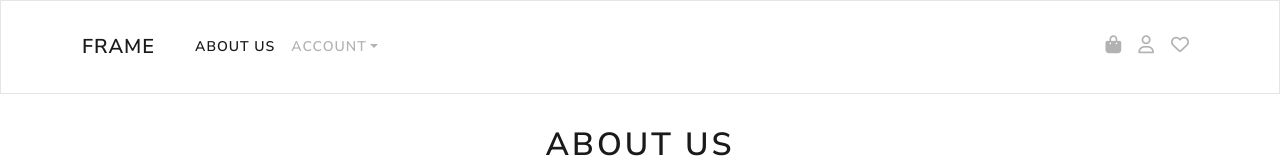
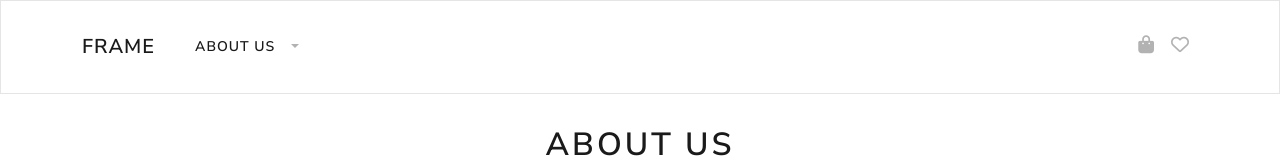
Before and after one commit to yankkvx/ecommerce-django-react, a React (Create React App) app in the folder frontend/: page /about-us in a window 1280 px wide. Shown: the top 160 px of the page. Built offline with nearby package versions, Linux system fonts and the light colour scheme.

Commit message:
feat: Implement user logout functionality and user display in navbar
Added user logout functionality to enable users to sign out from
the website.

```diff
--- a/frontend/src/actions/userActions.js
+++ b/frontend/src/actions/userActions.js
@@ -38,3 +38,9 @@ export const login = (email, password) => async (dispatch) => {
         });
     }
 };
+
+
+export const logout = () => (dispatch) => {
+    localStorage.removeItem('userInfo')
+    dispatch({type: USER_LOGOUT})
+}
--- a/frontend/src/components/Header.js
+++ b/frontend/src/components/Header.js
@@ -1,8 +1,18 @@
 import React from "react";
+import { useDispatch, useSelector } from "react-redux";
 import { Navbar, Container, Nav, NavDropdown } from "react-bootstrap";
 import { LinkContainer } from "react-router-bootstrap";
+import { logout } from "../actions/userActions";
 
 function Header() {
+    const userLogin = useSelector((state) => state.userLogin);
+    const { userInfo } = userLogin;
+    const dispatch = useDispatch();
+
+    const logoutHandler = () => {
+        dispatch(logout());
+    };
+
     return (
         <header>
             <Navbar bg="light" variant="light" collapseOnSelect expand="sm">
@@ -16,26 +26,27 @@ function Header() {
                             <LinkContainer to="/about-us">
                                 <Nav.Link>About Us</Nav.Link>
                             </LinkContainer>
-                            <NavDropdown
-                                title="Account"
-                                id="collapsible-nav-dropdown"
-                            >
-                                <LinkContainer to="/my-orders">
-                                    <NavDropdown.Item href="/my-orders">
-                                        My Orders
-                                    </NavDropdown.Item>
+                            {userInfo ? (
+                                <NavDropdown
+                                    title={userInfo.full_name}
+                                    id="username"
+                                >
+                                    <LinkContainer to="/profile">
+                                        <NavDropdown.Item>Profile</NavDropdown.Item>
+                                    </LinkContainer>
+                                    <NavDropdown.Item onClick={logoutHandler}>Logout</NavDropdown.Item>
+                                </NavDropdown>
+
+                            ) : (
+                                <LinkContainer to='/login'>
+                                    <Nav.Link>Login</Nav.Link>
                                 </LinkContainer>
-                            </NavDropdown>
+                            )}
                         </Nav>
                         <Nav>
                             <LinkContainer to="/cart">
                                 <Nav.Link>
                                     <i className="fa-solid fa-bag-shopping header-icon" />
-                                </Nav.Link>
-                            </LinkContainer>
-                            <LinkContainer to="/login">
-                                <Nav.Link>
-                                    <i className="fa-regular fa-user header-icon" />
                                 </Nav.Link>
                             </LinkContainer>
                             <LinkContainer to="/saved">
```
